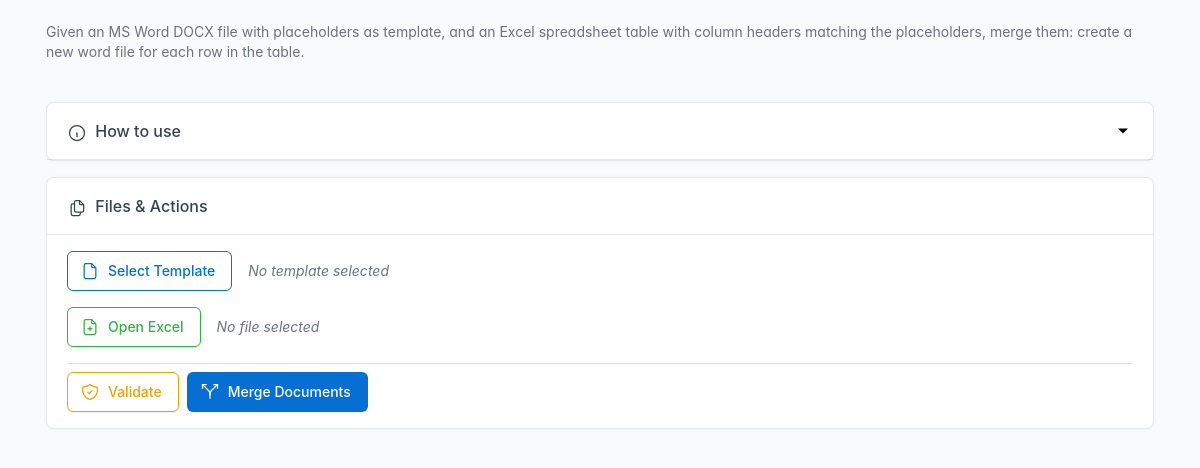
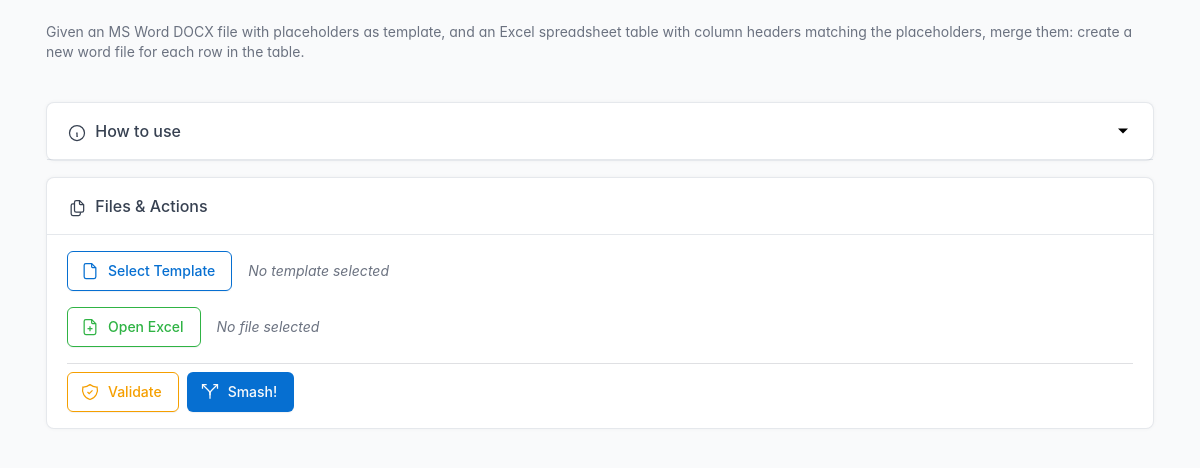
Before and after one commit to billspat/excel_word_merge, an Electron app: page index.html in a window 1200 px wide. Shown: the part 62-530 px from the top of the page. Drawn offline with Linux system fonts and the light colour scheme; no server answers.

Commit message:
"smash" is more fun than "merge"

```diff
--- a/index.html
+++ b/index.html
@@ -3,7 +3,7 @@
   <head>
     <meta charset="utf-8"/>
     <meta name="viewport" content="width=device-width, initial-scale=1"/>
-    <title>Excel · Word Merge</title>
+    <title>Excel · Word Smash</title>
     <!-- Tabler (includes Bootstrap 5) -->
     <link rel="stylesheet" href="vendor/css/tabler.min.css"/>
     <!-- DataTables Bootstrap 5 skin -->
@@ -113,7 +113,7 @@
                   <div class="col-auto">
                     <button id="merge" class="btn btn-primary">
                       <svg xmlns="http://www.w3.org/2000/svg" class="icon" width="24" height="24" viewBox="0 0 24 24" stroke-width="2" stroke="currentColor" fill="none"><path stroke="none" d="M0 0h24v24H0z" fill="none"/><path d="M16 3h5v5"/><path d="M8 3h-5v5"/><path d="M21 3l-7.536 7.536a5 5 0 0 0 -1.464 3.534v5.93"/><path d="M3 3l7.536 7.536a5 5 0 0 1 1.464 3.534v1.93"/></svg>
-                      Merge Documents
+                      Smash!
                     </button>
                   </div>
                 </div>
--- a/package.json
+++ b/package.json
@@ -1,7 +1,7 @@
 {
-    "name": "excel-word-merge.app",
+    "name": "excel-word-smash",
     "version": "0.0.1",
-    "description": "smash/merge a word template and excel table",
+    "description": "smash/merge an MS-Word template and Excel table",
     "author": {
         "email": "mail@billspat.com",
         "name": "Pat Bills",
```
